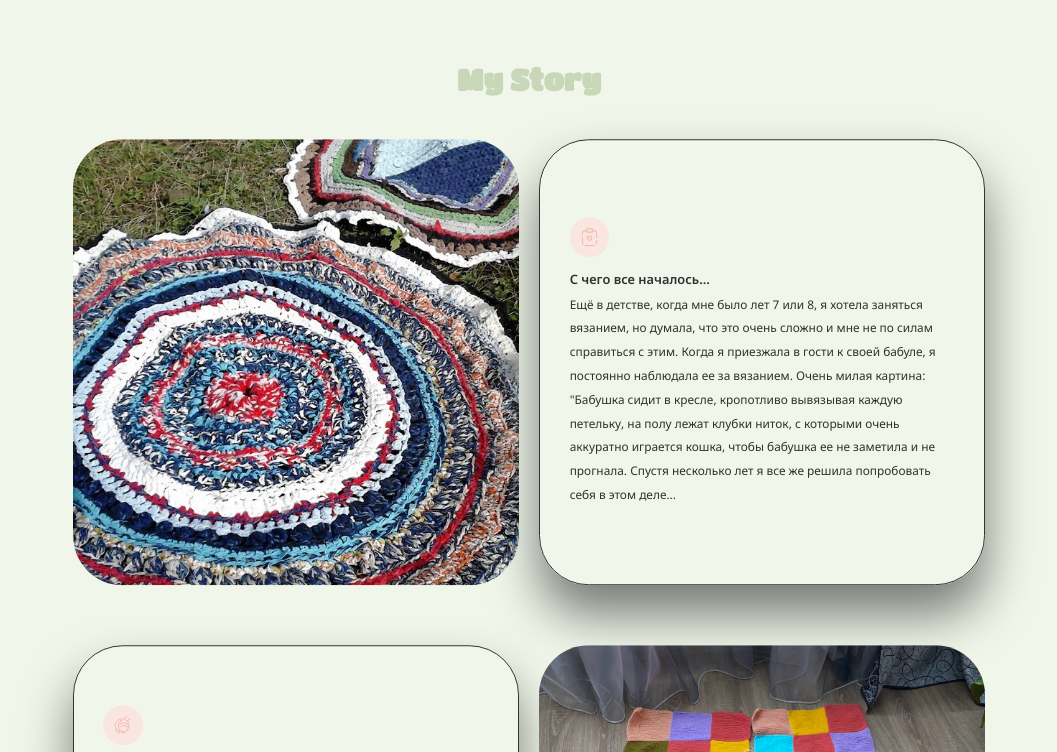
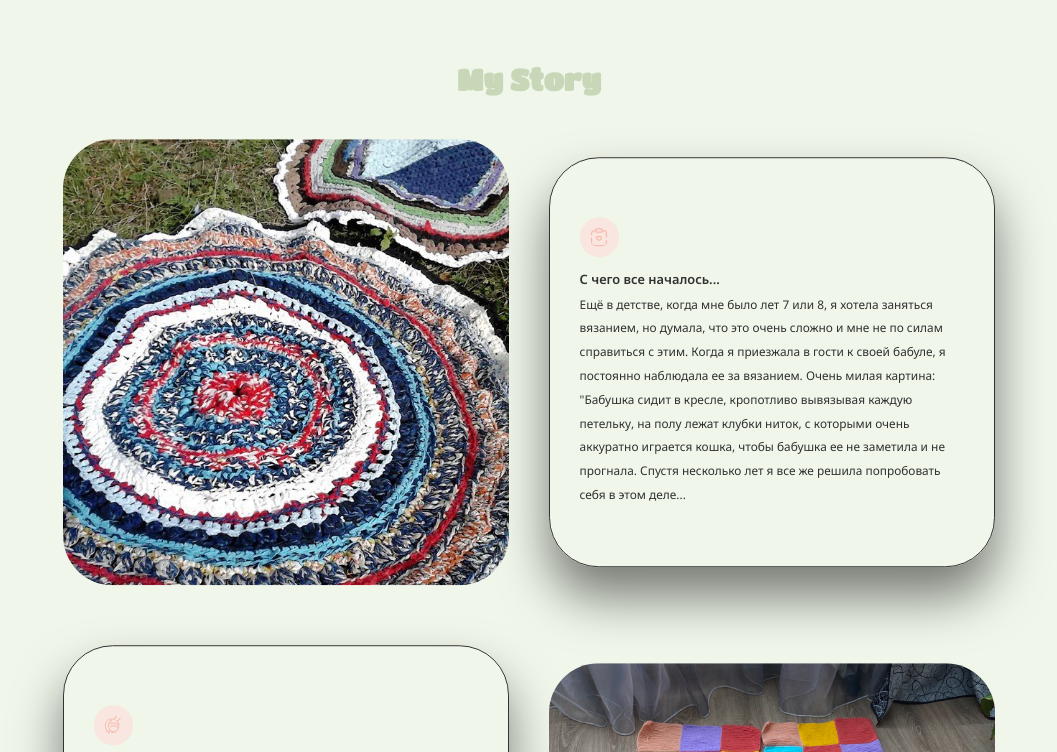
Before and after one commit to aly0na27/KnittingAndCrochet, a plain HTML site: page index.html in a window 1280 px wide. Shown: the part 900-1652 px from the top of the page, without its empty margins (111-1168 px from the left). Drawn offline with Linux system fonts and the light colour scheme; a web font is replaced by a local one.

Commit message:
Change Section1

```diff
--- a/style.css
+++ b/style.css
@@ -392,10 +392,11 @@ img {
 }
 
 .services {
-    display: flex;
-    flex-direction: row;
-    flex-wrap: wrap;
-    column-gap: 2rem;
+    display: grid;
+    grid-template-columns: repeat(auto-fill, minmax(100px, 45rem));
+    align-items: center;
+    justify-items: center;
+    column-gap: 4rem;
     row-gap: 6rem;
     justify-content: center;
     transform: translateY(-3rem);
```
